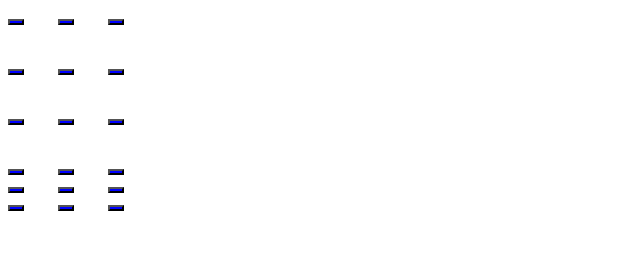
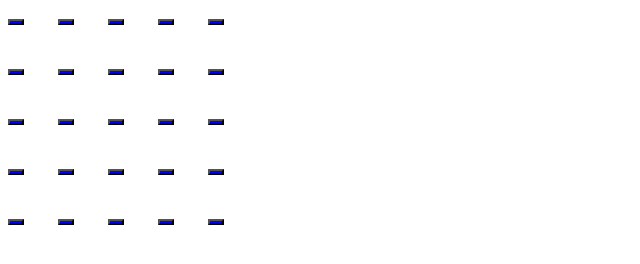
Before and after one commit to billearly/safe-spot, a Gatsby site: page / in a window 1280 px wide. Shown: the whole page, without its empty margins (0-640 px from the left). Built offline with nearby package versions, Linux system fonts and the light colour scheme; Gatsby itself is replaced by a stand-in of ours.

Commit message:
Gameplay basics

```diff
--- a/src/components/TileGrid.scss
+++ b/src/components/TileGrid.scss
@@ -1,5 +1,5 @@
 .tile-grid {
   display: grid;
-  grid-template-rows: 50px 50px 50px;
-  grid-template-columns: 50px 50px 50px;
+  grid-template-rows: 50px 50px 50px 50px 50px;
+  grid-template-columns: 50px 50px 50px 50px 50px;
 }
--- a/src/managers/game.ts
+++ b/src/managers/game.ts
@@ -20,22 +20,17 @@ export const instantiateSafeBoard = (rows: number, columns: number): Tile[][] =>
 }
 
 export const addBombsToBoard = (board: Tile[][], row: number, column: number, numBombs: number): Tile[][] => {
-  //hacky deep copy
-  let updatedBoard: Tile[][] = JSON.parse(JSON.stringify(board));
+  const maxRow = board.length;
+  const maxColumn = board[0].length;
 
-  const maxRow = updatedBoard.length;
-  const maxColumn = updatedBoard[0].length;
-
-  //for (var i = 0; i < numBombs; i++) {
   while (numBombs > 0) {
     const bombRow = Math.floor(Math.random() * maxRow);
     const bombColumn = Math.floor(Math.random() * maxColumn);
 
     // if the spot isn't already a bomb
     // and its not the clicked spot or any of its neighbors
-    if (updatedBoard[bombRow][bombColumn].isSafe && Math.abs(bombRow - row) > 1 && Math.abs(bombColumn - column) > 1) {
-      updatedBoard[bombRow][bombColumn].isSafe = false;
-      //numBombs--; // this usually bites me in the ass
+    if (board[bombRow][bombColumn].isSafe && (Math.abs(bombRow - row) > 1 || Math.abs(bombColumn - column) > 1)) {
+      board[bombRow][bombColumn].isSafe = false;
       numBombs -= 1;
     }
     else {
@@ -44,7 +39,17 @@ export const addBombsToBoard = (board: Tile[][], row: number, column: number, nu
     }
   }
 
-  return updatedBoard;
+  return board;
+}
+
+export const calculateDisplayNums = (board: Tile[][]): Tile[][] => {
+  for (var row = 0; row < board.length; row++) {
+    for (var column = 0; column < board[0].length; column++) {
+      board[row][column].displayNum = calculateDisplayNum(board, row, column);
+    }
+  }
+
+  return board;
 }
 
 export const updateTileAndNeighbors = (board: Tile[][], row: number, column: number): Tile[][] => {
@@ -53,37 +58,34 @@ export const updateTileAndNeighbors = (board: Tile[][], row: number, column: num
     return board;
   }
 
-  // Don't do anything if this has already been revealed
-  if (board[row][column].isRevealed) {
+  const clickedTile = board[row][column];
+
+  // Don't do anything if this spot has already been revealed
+  if (clickedTile.isRevealed) {
     return board;
   }
 
   // does this belong in here? end game is ill defined right now
   if (!board[row][column].isSafe) {
-    console.log('you clicked on a bomb');
+    alert('you clicked on a bomb');
     return board;
   }
 
-  //hacky deep copy
-  let updatedBoard: Tile[][] = JSON.parse(JSON.stringify(board));
-
-  const clickedTile = updatedBoard[row][column];
   clickedTile.isRevealed = true;
-  clickedTile.displayNum = calculateDisplayNum(board, row, column);
 
   // update the board for each neighbor if this is a 0
   if (clickedTile.displayNum == 0) {
-    updatedBoard = updateTileAndNeighbors(updatedBoard, row - 1, column);
-    updatedBoard = updateTileAndNeighbors(updatedBoard, row - 1, column + 1);
-    updatedBoard = updateTileAndNeighbors(updatedBoard, row - 1, column - 1);
-    updatedBoard = updateTileAndNeighbors(updatedBoard, row + 1, column);
-    updatedBoard = updateTileAndNeighbors(updatedBoard, row + 1, column + 1);
-    updatedBoard = updateTileAndNeighbors(updatedBoard, row + 1, column - 1);
-    updatedBoard = updateTileAndNeighbors(updatedBoard, row, column + 1);
-    updatedBoard = updateTileAndNeighbors(updatedBoard, row, column - 1);
+    board = updateTileAndNeighbors(board, row - 1, column);
+    board = updateTileAndNeighbors(board, row - 1, column + 1);
+    board = updateTileAndNeighbors(board, row - 1, column - 1);
+    board = updateTileAndNeighbors(board, row + 1, column);
+    board = updateTileAndNeighbors(board, row + 1, column + 1);
+    board = updateTileAndNeighbors(board, row + 1, column - 1);
+    board = updateTileAndNeighbors(board, row, column + 1);
+    board = updateTileAndNeighbors(board, row, column - 1);
   }
 
-  return updatedBoard;
+  return board;
 }
 
 const calculateDisplayNum = (board: Tile[][], row: number, column: number): number => {
@@ -93,20 +95,20 @@ const calculateDisplayNum = (board: Tile[][], row: number, column: number): numb
   }
 
   // Check all directions
-  return isNeighborBomb(board, row - 1, column) + //N
-    isNeighborBomb(board, row - 1, column + 1) + // NE
-    isNeighborBomb(board, row, column + 1) + // E
-    isNeighborBomb(board, row + 1, column + 1) + //SE
-    isNeighborBomb(board, row + 1, column) + //S
-    isNeighborBomb(board, row + 1, column - 1) + //SW
-    isNeighborBomb(board, row, column - 1) + //W
-    isNeighborBomb(board, row - 1, column - 1); //NW
+  return getNeighborBombCount(board, row - 1, column) + //N
+    getNeighborBombCount(board, row - 1, column + 1) + // NE
+    getNeighborBombCount(board, row, column + 1) + // E
+    getNeighborBombCount(board, row + 1, column + 1) + //SE
+    getNeighborBombCount(board, row + 1, column) + //S
+    getNeighborBombCount(board, row + 1, column - 1) + //SW
+    getNeighborBombCount(board, row, column - 1) + //W
+    getNeighborBombCount(board, row - 1, column - 1); //NW
 }
 
-const isNeighborBomb = (board: Tile[][], neighborRow: number, neighborColumn: number): number => {
-  const neighborExists = neighborRow > 0 &&
+const getNeighborBombCount = (board: Tile[][], neighborRow: number, neighborColumn: number): number => {
+  const neighborExists = neighborRow >= 0 &&
     neighborRow < board.length &&
-    neighborColumn > 0 &&
+    neighborColumn >= 0 &&
     neighborColumn < board[0].length;
 
   if (!neighborExists) {
--- a/src/pages/index.tsx
+++ b/src/pages/index.tsx
@@ -1,22 +1,27 @@
 import React, { useState } from "react"
 import { GameTile, TileGrid } from "../components";
-import { instantiateSafeBoard, updateTileAndNeighbors, addBombsToBoard } from "../managers";
+import {
+  instantiateSafeBoard,
+  addBombsToBoard,
+  updateTileAndNeighbors,
+  calculateDisplayNums
+} from "../managers";
 import { Tile } from "../types";
 import "./index.scss";
 
 const Home = () => {
-  const initialBoard = instantiateSafeBoard(6, 3);
+  const initialBoard = instantiateSafeBoard(5, 5);
 
+  const [board, setBoard] = useState(initialBoard);
   const [isFirstClick, setIsFirstClick] = useState(true);
-  const [board, setBoard] = useState(initialBoard);
 
   const handleClick = (row: number, column: number) => {
-    let updatedBoard: Tile[][] = board;
+    //hacky deep copy
+    let updatedBoard: Tile[][] = JSON.parse(JSON.stringify(board));
 
     if (isFirstClick) {
-      console.log('first click');
-      // randomly populate the board with X number of bombs, except for the current tile and all neighbors (always click a 0 first)
-      // updatedBoard = addBombsToBoard(board, row, column, 2);
+      updatedBoard = addBombsToBoard(updatedBoard, row, column, 5);
+      updatedBoard = calculateDisplayNums(updatedBoard);
 
       setIsFirstClick(false);
     }
```
